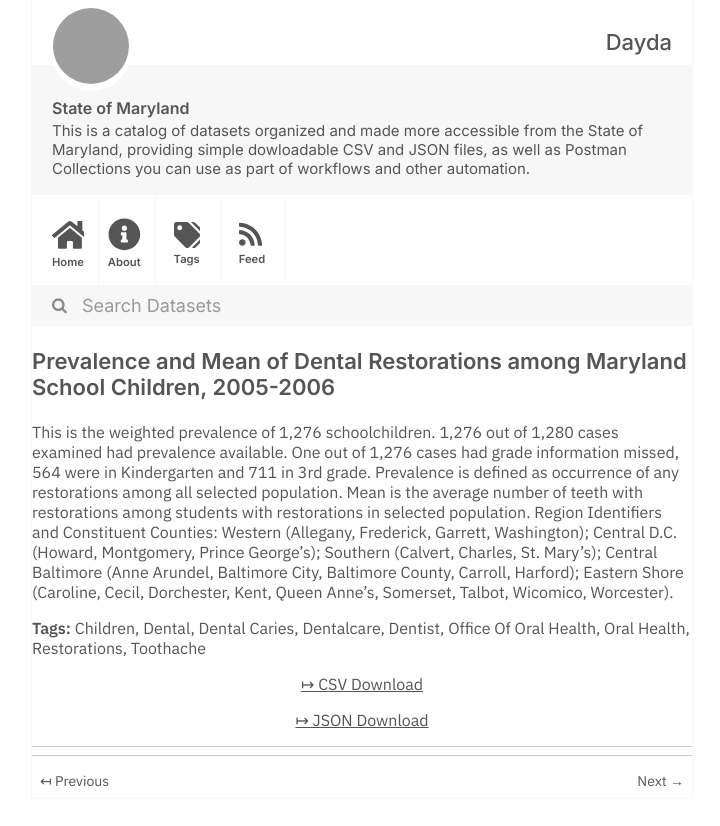
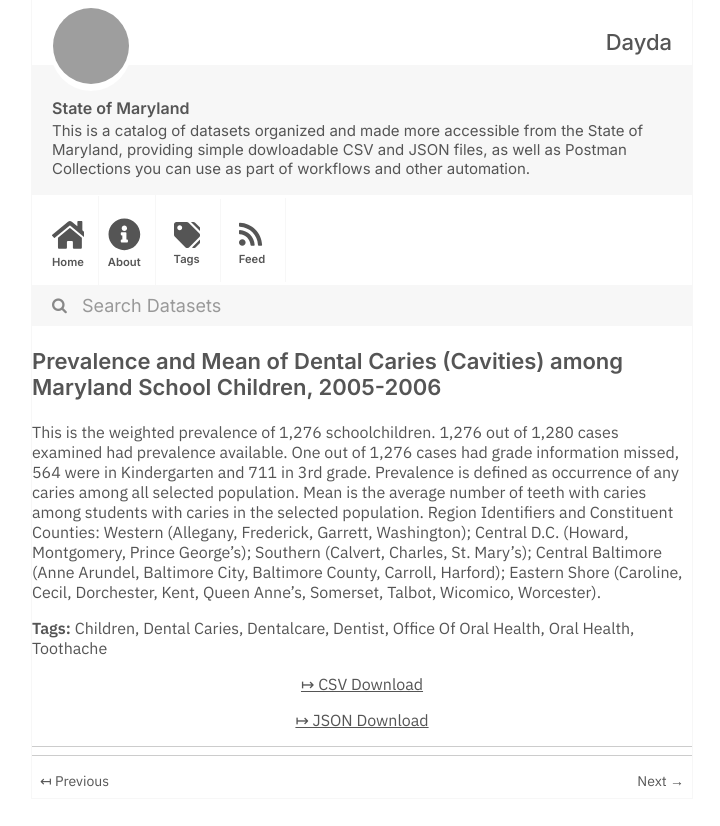
Before and after one commit to dayda-entities/state-of-maryland, a Jekyll site: the page built from _posts/2020-11-10-prevalence-and-mean-of-dental-.md, in a window 1280 px wide, cut to the strip 0-826 px from the top of the page. Shown: the whole strip, without its empty margins (278-998 px from the left). Built offline with Jekyll 4.4.1, drawn with Linux system fonts in a browser that asks for light colours; grey boxes are pictures that could not be loaded.

Commit message:
Publish Data

```diff
--- a/_posts/2020-11-10-prevalence-and-mean-of-dental-.md
+++ b/_posts/2020-11-10-prevalence-and-mean-of-dental-.md
@@ -1,27 +1,26 @@
 ---
 title: >-
-  Prevalence and Mean of Dental Restorations among Maryland School Children,
-  2005-2006
-created: '2020-11-10T17:24:12.244846'
-modified: '2020-11-10T17:24:12.244857'
+  Prevalence and Mean of Dental Caries (Cavities) among Maryland School
+  Children, 2005-2006
+created: '2020-11-10T17:24:28.514154'
+modified: '2020-11-10T17:24:28.514162'
 state: active
 type: dataset
 tags:
   - Children
-  - Dental
   - Dental Caries
   - Dentalcare
   - Dentist
   - Office Of Oral Health
   - Oral Health
-  - Restorations
   - Toothache
 groups:
   - Local Government
-csv_url: 'https://opendata.maryland.gov/api/views/8pxd-4gb4/rows.csv?accessType=DOWNLOAD'
+csv_url: 'https://opendata.maryland.gov/api/views/c59t-7iqd/rows.csv?accessType=DOWNLOAD'
 json_url: >-
-  https://opendata.maryland.gov/api/views/8pxd-4gb4/rows.json?accessType=DOWNLOAD
+  https://opendata.maryland.gov/api/views/c59t-7iqd/rows.json?accessType=DOWNLOAD
 layout: post
 
 ---
-This is the weighted prevalence of 1,276 schoolchildren.  1,276 out of 1,280 cases examined had prevalence available.  One out of 1,276 cases had grade information missed, 564 were in Kindergarten and 711 in 3rd grade.  Prevalence is defined as occurrence of any restorations among all selected population.  Mean is the average number of teeth with restorations among students with restorations in selected population.  Region Identifiers and Constituent Counties: Western (Allegany, Frederick, Garrett, Washington); Central D.C. (Howard, Montgomery, Prince George’s); Southern (Calvert, Charles, St. Mary’s); Central Baltimore (Anne Arundel, Baltimore City, Baltimore County, Carroll, Harford); Eastern Shore (Caroline, Cecil, Dorchester, Kent, Queen Anne’s, Somerset, Talbot, Wicomico, Worcester).
+This is the weighted prevalence of 1,276 schoolchildren.  1,276 out of 1,280 cases examined had prevalence available. One out of 1,276 cases had grade information missed, 564 were in Kindergarten and 711 in 3rd grade.  Prevalence is defined as occurrence of any caries among all selected population.  Mean is the average number of teeth with caries among students with caries in the selected population.  Region Identifiers and Constituent Counties:
+Western (Allegany, Frederick, Garrett, Washington); Central D.C. (Howard, Montgomery, Prince George’s); Southern (Calvert, Charles, St. Mary’s); Central Baltimore (Anne Arundel, Baltimore City, Baltimore County, Carroll, Harford); Eastern Shore (Caroline, Cecil, Dorchester, Kent, Queen Anne’s, Somerset, Talbot, Wicomico, Worcester).
```
